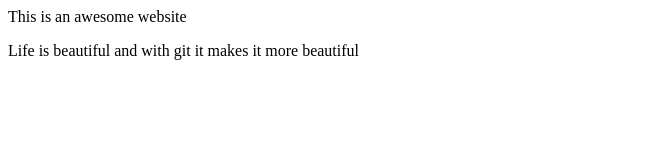
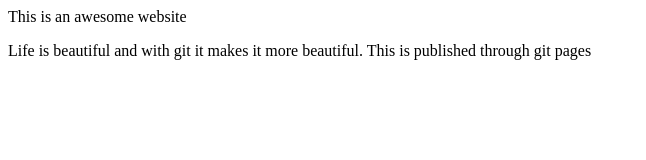
Before and after one commit to etsiva1/etsiva1.github.io, a plain HTML site: page index.html in a window 1280 px wide. Shown: the whole page, without its empty margins (0-646 px from the left). Drawn offline with Linux system fonts and the light colour scheme.

Commit message:
version1.1

```diff
--- a/index.html
+++ b/index.html
@@ -6,6 +6,6 @@ Sample Website
 This is an awesome website
 </head>
 <p>
-Life is beautiful and with git it makes it more beautiful
+Life is beautiful and with git it makes it more beautiful. This is published through git pages
 </p>
 </html>
```
